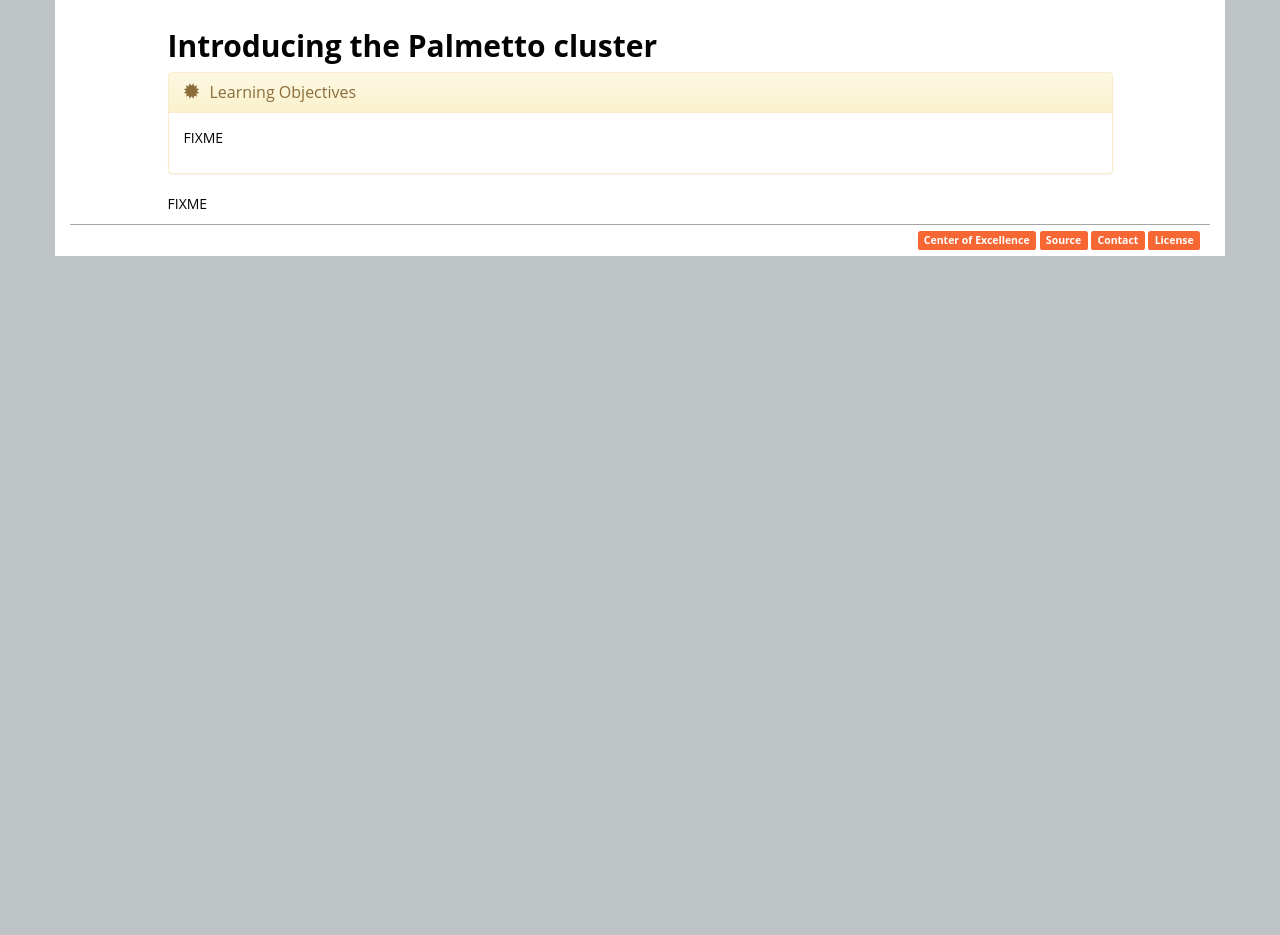
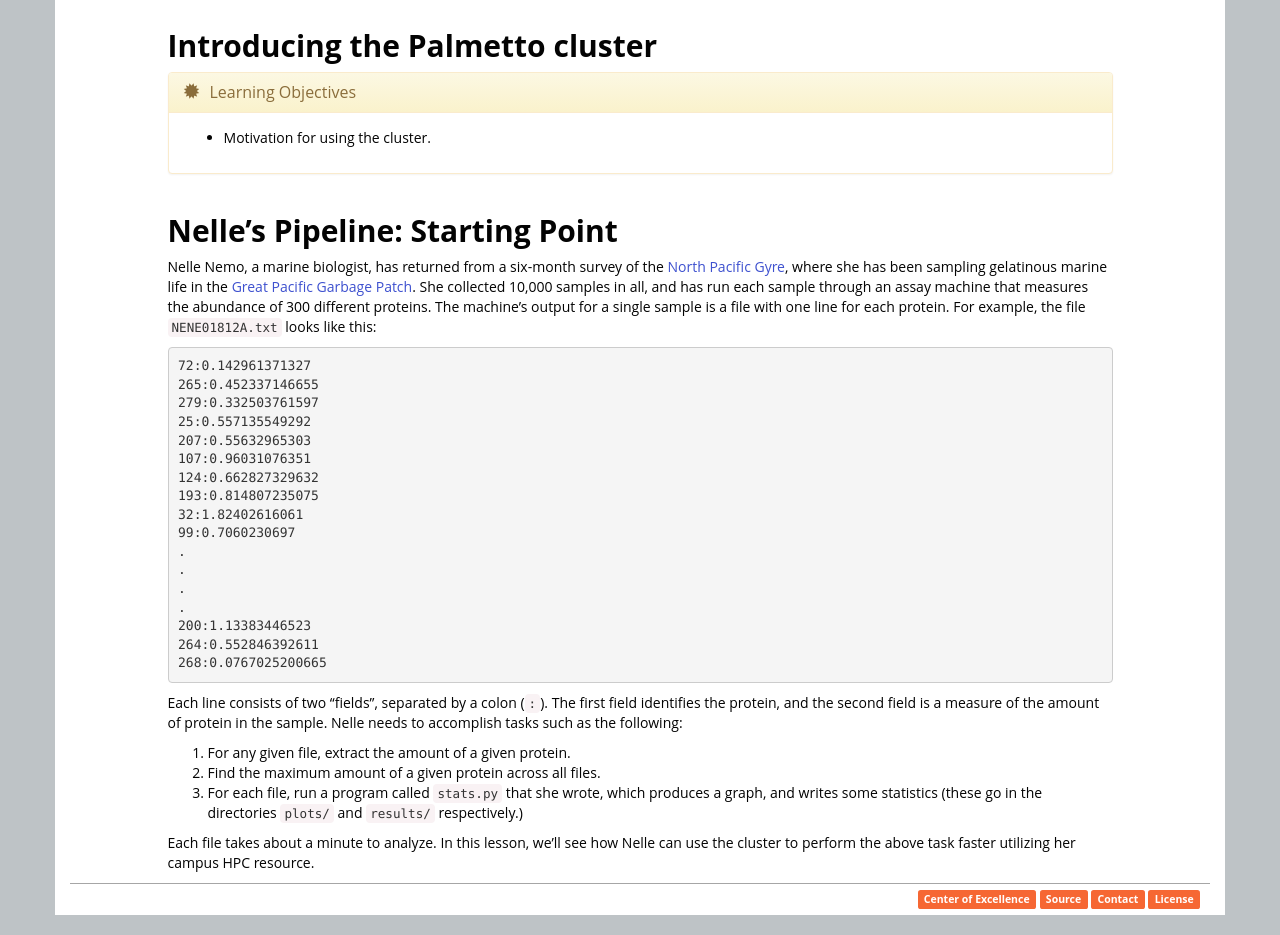
Before and after one commit to clemsonciti/hpc-workshop, a plain HTML site: page 00-intro.html in a window 1280 px wide. Shown: the part 240-1175 px from the top of the page. Before the commit the page ends 800 px from the top, so only its background shows below. Drawn offline with nearby package versions, Linux system fonts and the light colour scheme.

Commit message:
new data commit

```diff
--- a/00-intro.html
+++ b/00-intro.html
@@ -33,10 +33,37 @@
 <h2 id="learning-objectives"><span class="glyphicon glyphicon-certificate"></span>Learning Objectives</h2>
 </div>
 <div class="panel-body">
-<p>FIXME</p>
+<ul>
+<li>Motivation for using the cluster.</li>
+</ul>
 </div>
 </section>
-<p>FIXME</p>
+<h2 id="nelles-pipeline-starting-point">Nelle’s Pipeline: Starting Point</h2>
+<p>Nelle Nemo, a marine biologist, has returned from a six-month survey of the <a href="http://en.wikipedia.org/wiki/North_Pacific_Gyre">North Pacific Gyre</a>, where she has been sampling gelatinous marine life in the <a href="http://en.wikipedia.org/wiki/Great_Pacific_Garbage_Patch">Great Pacific Garbage Patch</a>. She collected 10,000 samples in all, and has run each sample through an assay machine that measures the abundance of 300 different proteins. The machine’s output for a single sample is a file with one line for each protein. For example, the file <code>NENE01812A.txt</code> looks like this:</p>
+<pre><code>72:0.142961371327
+265:0.452337146655
+279:0.332503761597
+25:0.557135549292
+207:0.55632965303
+107:0.96031076351
+124:0.662827329632
+193:0.814807235075
+32:1.82402616061
+99:0.7060230697
+.
+.
+.
+.
+200:1.13383446523
+264:0.552846392611
+268:0.0767025200665</code></pre>
+<p>Each line consists of two “fields”, separated by a colon (<code>:</code>). The first field identifies the protein, and the second field is a measure of the amount of protein in the sample. Nelle needs to accomplish tasks such as the following:</p>
+<ol style="list-style-type: decimal">
+<li>For any given file, extract the amount of a given protein.</li>
+<li>Find the maximum amount of a given protein across all files.</li>
+<li>For each file, run a program called <code>stats.py</code> that she wrote, which produces a graph, and writes some statistics (these go in the directories <code>plots/</code> and <code>results/</code> respectively.)</li>
+</ol>
+<p>Each file takes about a minute to analyze. In this lesson, we’ll see how Nelle can use the cluster to perform the above task faster utilizing her campus HPC resource.</p>
         </div>
       </div>
       </article>
```
Also changed, not shown: 02-transfer-files.html (+14 -0 lines), 05-modules.html (+0 -1 lines), 4 other files.
